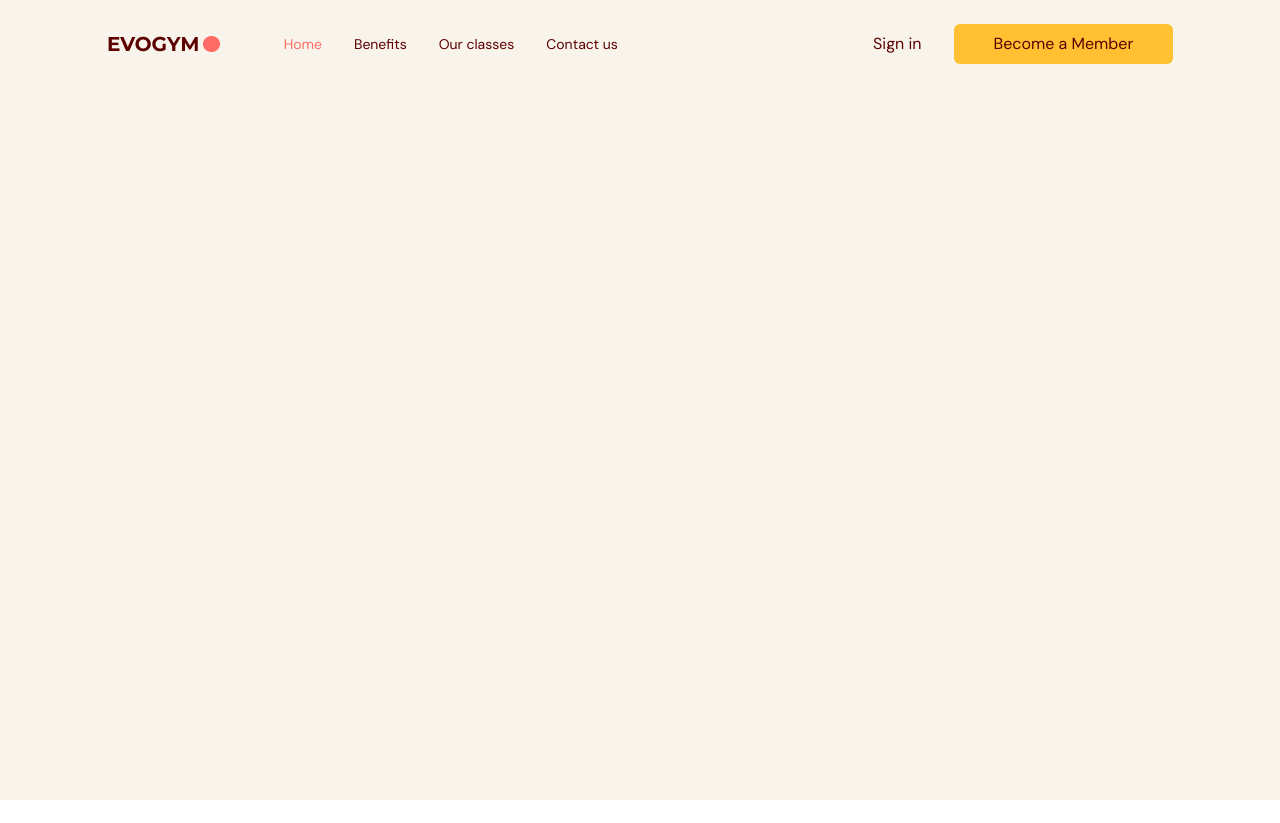
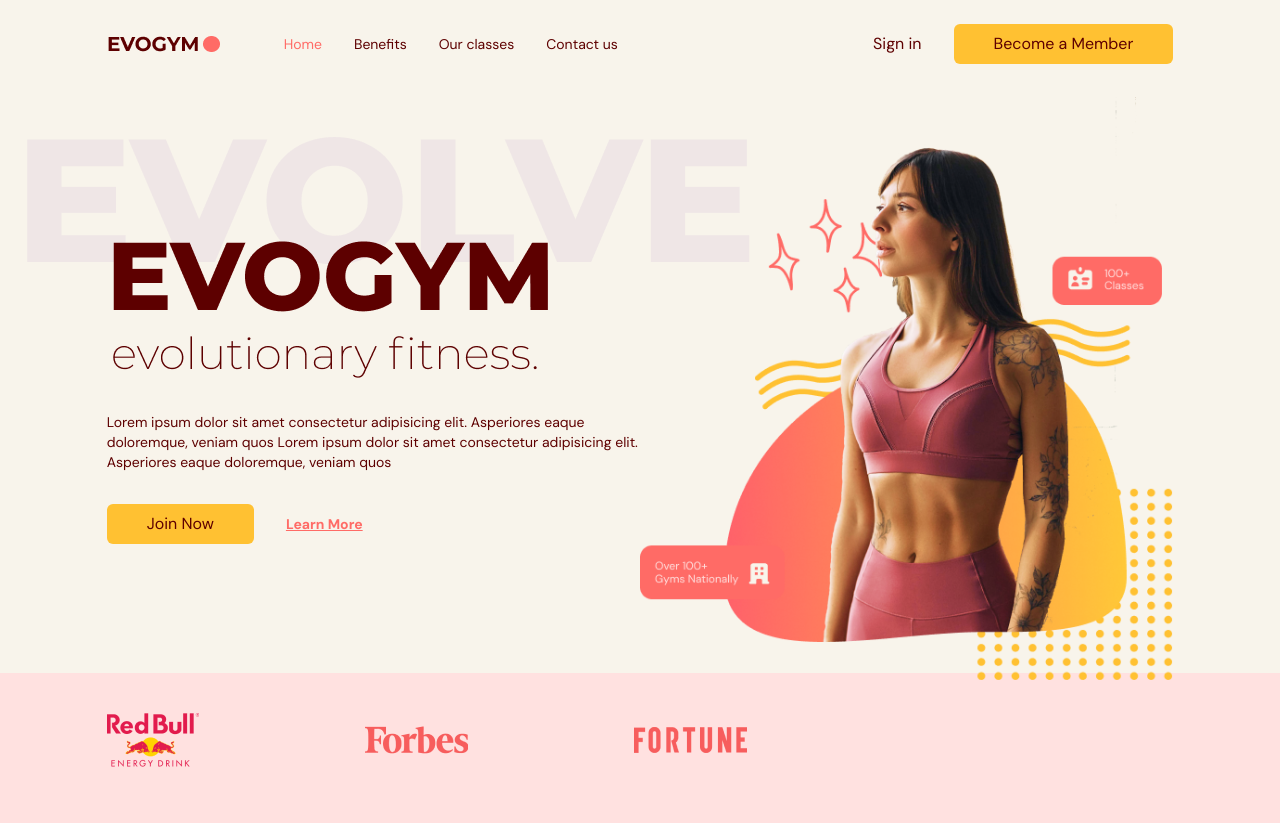
Before and after one commit to KanchanaSW/gym-site, a React (Vite) app: page / in a window 1280 px wide. Before the commit the page ends 800 px from the top, so only its background shows below. Built offline with nearby package versions, Linux system fonts and the light colour scheme.

Commit message:
homme page done

```diff
--- a/src/App.tsx
+++ b/src/App.tsx
@@ -1,6 +1,7 @@
 import Navbar from "@/scenes/navbar"
 import { useEffect, useState } from "react"
 import { SelectedPage } from "@/shared/types"
+import Home from "@/scenes/home"
 
 
 
@@ -26,6 +27,7 @@
   return (
     <div className="app bg-gray-20">
       <Navbar isTopOfPage={isTopOfPage} selectedPage={selectedPage} setSelectedPage={setSelectedPage}/>
+      <Home setSelectedPage={setSelectedPage} />
     </div>
   )
 }
--- /dev/null
+++ b/src/scenes/home/index.tsx
@@ -0,0 +1,76 @@
+import { SelectedPage } from '@/shared/types'
+import ActionButton from '@/shared/ActionButton'
+import HomePageText from '@/assets/HomePageText.png'
+import HomePageGraphic from '@/assets/HomePageGraphic.png'
+import SponsorRedBull from '@/assets/SponsorRedBull.png'
+import SponsorForbes from '@/assets/SponsorForbes.png'
+import SponsorFortune from '@/assets/SponsorFortune.png'
+import useMediaQuery from '@/hooks/useMediaQuery'
+import AnchorLink from 'react-anchor-link-smooth-scroll'
+
+
+type Props = {
+    setSelectedPage: (value:SelectedPage) => void;
+}
+
+const Home = ({setSelectedPage}: Props) => {
+    const isAboveMediumScreens =useMediaQuery("(min-width:1060px")
+
+  return (
+    <section
+        id='home'
+        className='gap-16 bg-gray-20 py-10 md:h-full md:pb-0'
+    >
+        {/* image and main header */}
+        <div className='md:flex mx-auto w-5/6 items-center justify-center md:h-5/6'>
+            {/* main header */}
+            <div className='z-10 mt-32 md:basis-3/5'>
+                {/* headings */}
+                <div className='md:-mt-20'>
+                    <div className='relative'>
+                        <div className='before:absolute before:-top-20 before:-left-20 before:z-[-1] md:before:content-evolvetext'>
+                            <img src={HomePageText} alt="home-page-text" />
+                        </div>
+                    </div>
+
+                    <p className='mt-8 text-sm'>
+                        Lorem ipsum dolor sit amet consectetur adipisicing elit. Asperiores eaque doloremque, veniam quos
+                        Lorem ipsum dolor sit amet consectetur adipisicing elit. Asperiores eaque doloremque, veniam quos
+                    </p>
+                </div>
+
+                {/* actions */}
+                <div className='mt-8 flex items-center gap-8'>
+                    <ActionButton setSelectedPage={setSelectedPage}>Join Now</ActionButton>
+                    <AnchorLink
+                        className='text-sm font-bold text-primary-500 underline hover:text-secondary-500'
+                        onClick={() =>setSelectedPage(SelectedPage.ContactUs)}
+                        href={`${SelectedPage.ContactUs}`}
+                    >
+                        <p>Learn More</p>
+                    </AnchorLink>
+                </div>
+            </div>
+            {/* image */}
+            <div className='flex basis-3/5 justify-center md:z-10 md"ml-40 md:mt-16 md:justify-items-end'>
+                <img src={HomePageGraphic} alt="home-pageGraphic" />
+            </div>
+        </div>
+
+        {/* sponsers */}
+        {isAboveMediumScreens && (
+            <div className='h-[150px] w-full bg-primary-100 py-10'>
+                <div className='mx-auto w-5/6'>
+                    <div className='flex w-3/5 items-center justify-between gap-8'>
+                        <img src={SponsorRedBull} alt="redbull-sponser" />
+                        <img src={SponsorForbes} alt="forbes-sponser" />
+                        <img src={SponsorFortune} alt="forture-sponser" />
+                    </div>
+                </div>
+            </div>
+        )}
+    </section>
+  )
+}
+
+export default Home
```
